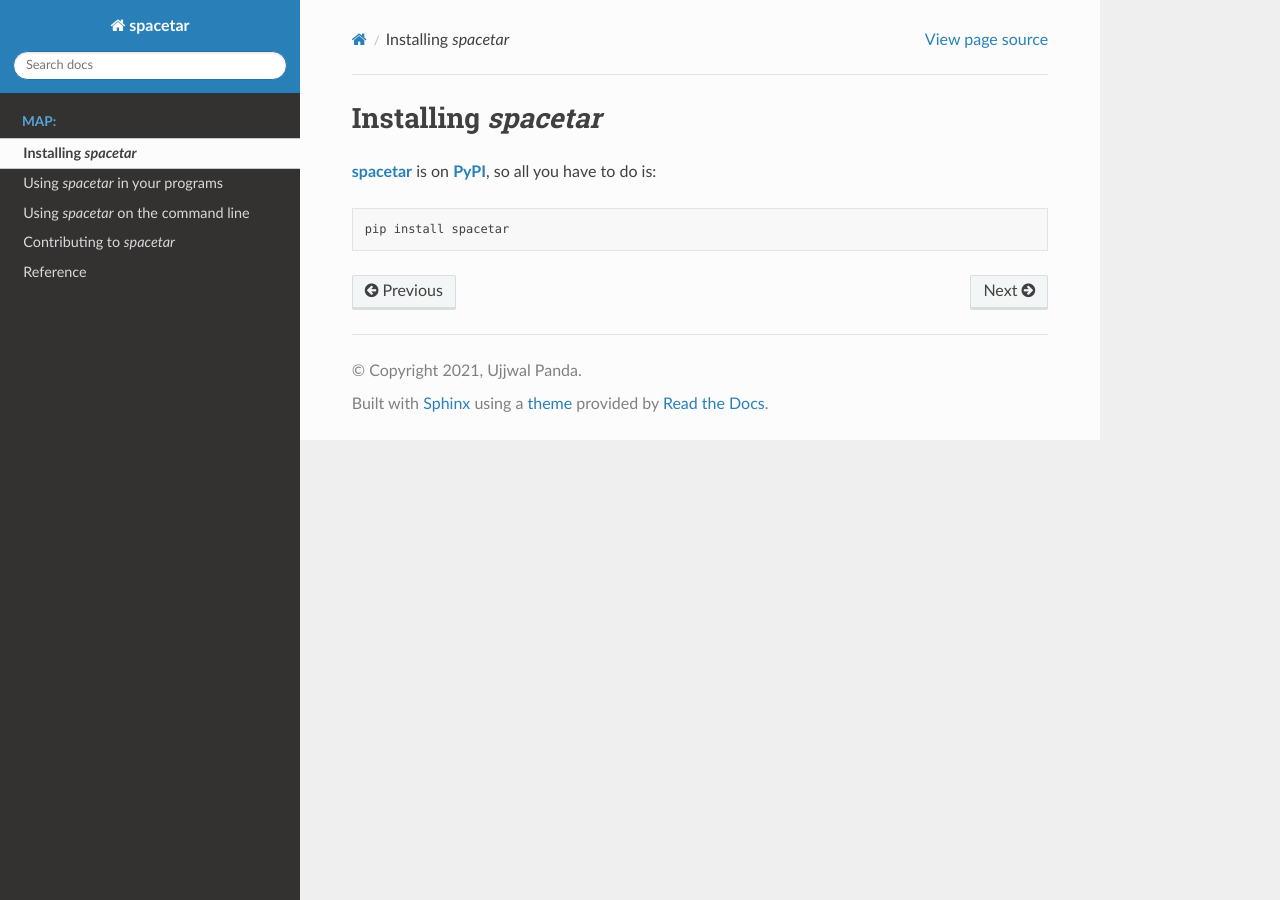
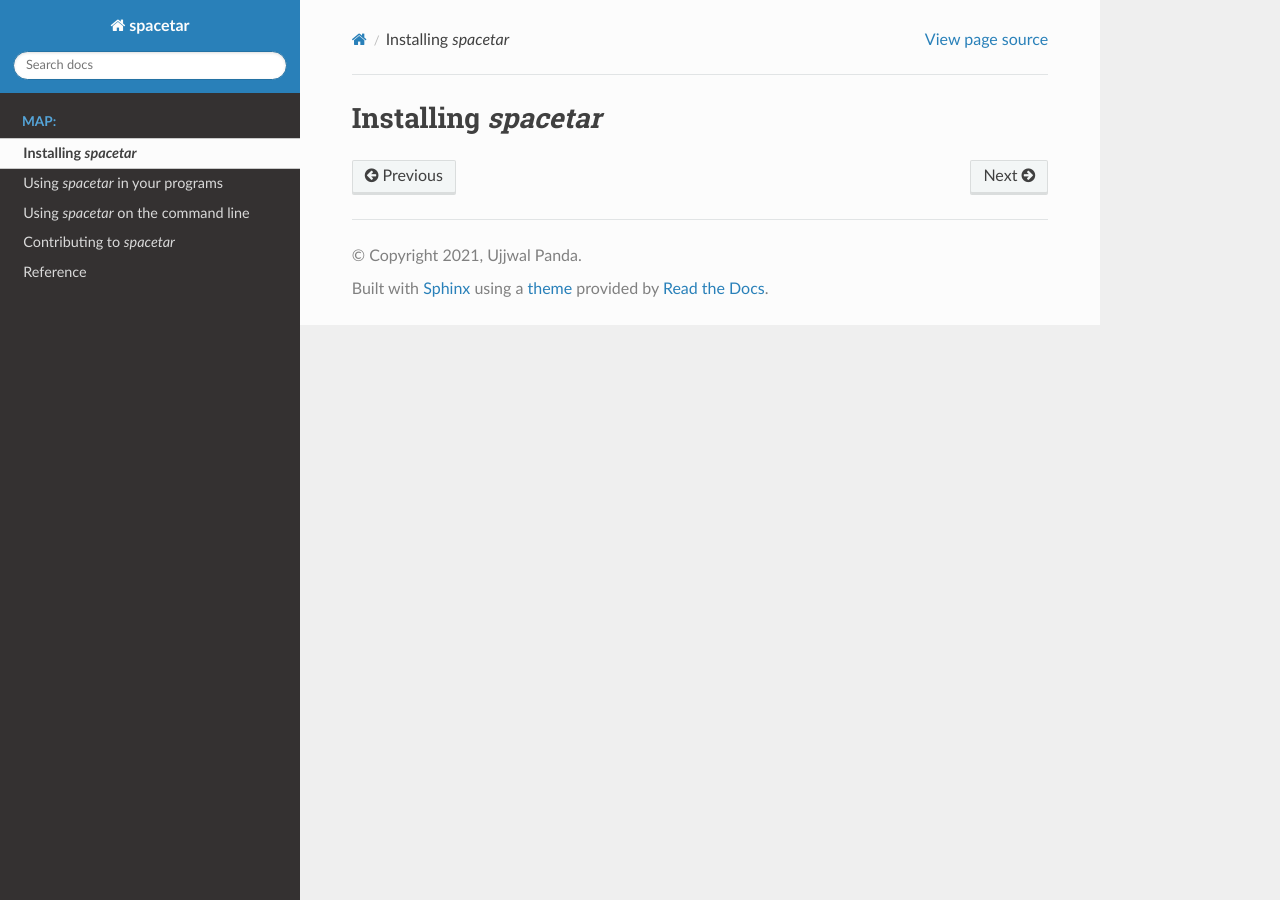
Before and after one commit to astrogewgaw/spacetar, a Sphinx documentation site: the page built from docs/source/install.md, in a window 1280 px wide. Built offline with Sphinx 7.4.7 and the Read the Docs theme 2.0.0, drawn with Linux system fonts in a browser that asks for light colours.

Commit message:
:memo: Small change to docs.

````diff
--- a/docs/source/install.md
+++ b/docs/source/install.md
@@ -1,10 +1 @@
 # Installing *spacetar*
-
-[**spacetar**][repo] is on [**PyPI**][pypi], so all you have to do is:
-
-```bash
-pip install spacetar
-```
-
-[repo]: https://github.com/astrogewgaw/spacetar
-[pypi]: https://pypi.org
````
